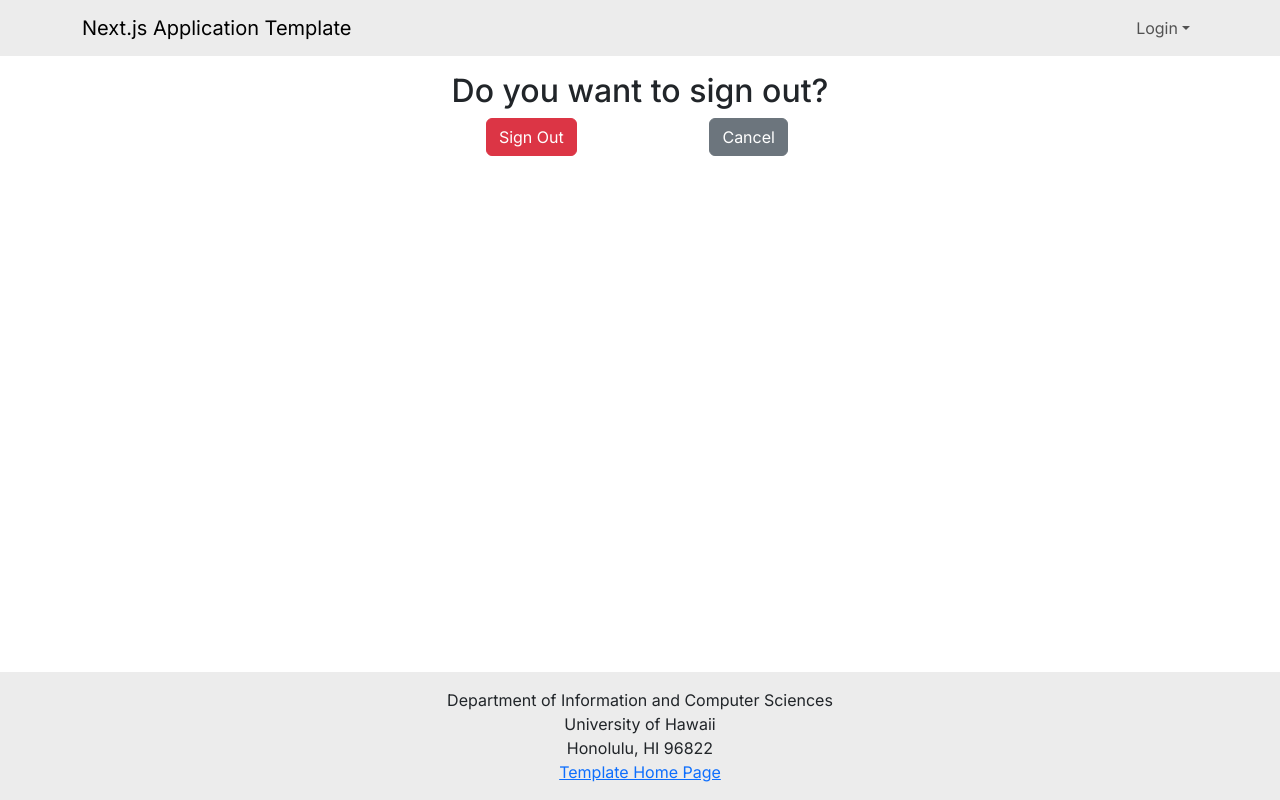
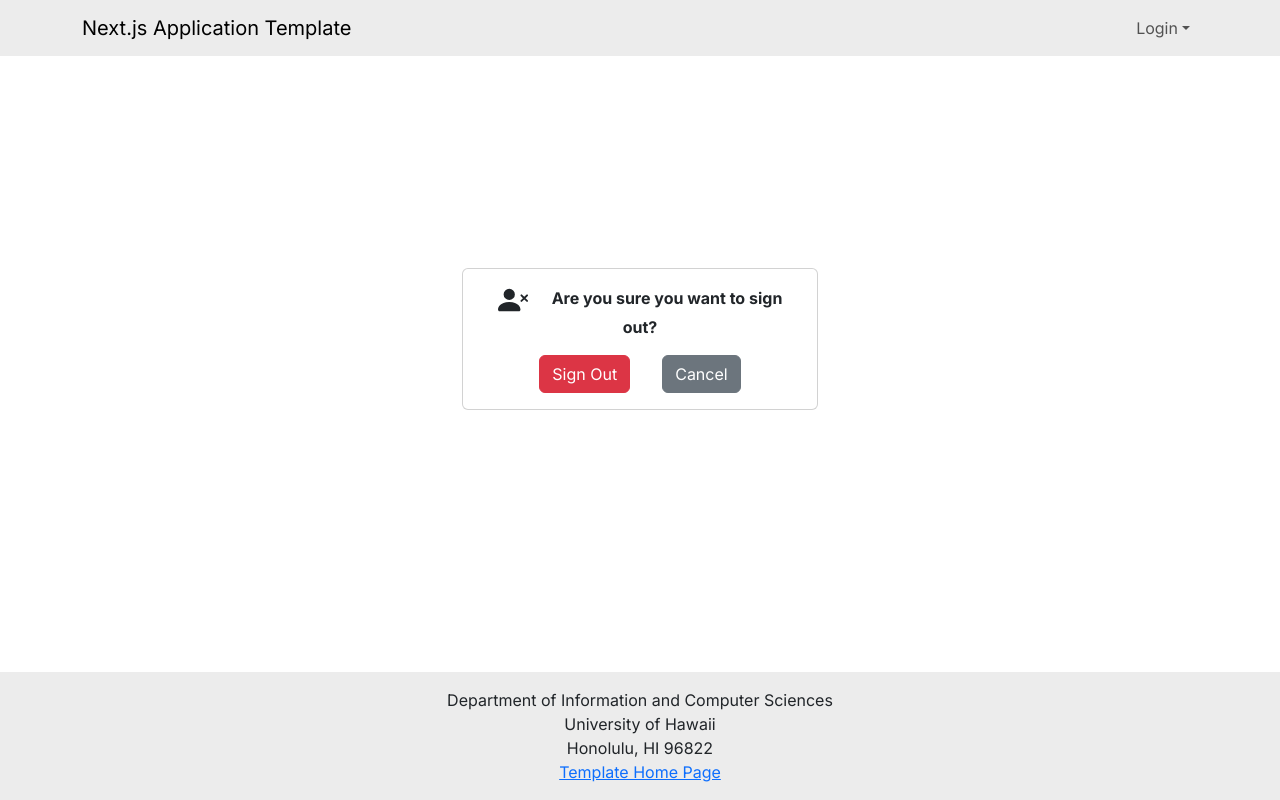
Before and after one commit to icastro808/dear-sunshine-, a Next.js app: page /auth/signout in a window 1280 px wide. Built offline with nearby package versions, Linux system fonts and the light colour scheme; no server answers.

Commit message:
Update SignOut Page

```diff
--- a/src/app/auth/signout/page.tsx
+++ b/src/app/auth/signout/page.tsx
@@ -1,27 +1,32 @@
 'use client';
 
 import { signOut } from 'next-auth/react';
-import { Button, Col, Row } from 'react-bootstrap';
+import { Container, Button, Col, Row, Card } from 'react-bootstrap';
+import { PersonXFill } from 'react-bootstrap-icons';
 
 /** After the user clicks the "SignOut" link in the NavBar, log them out and display this page. */
 const SignOut = () => (
-  <Col id="signout-page" className="text-center py-3">
-    <h2>Do you want to sign out?</h2>
-    <Row>
-      <Col xs={4} />
-      <Col>
-        <Button variant="danger" onClick={() => signOut({ callbackUrl: '/', redirect: true })}>
-          Sign Out
-        </Button>
+  <Container className="vh-100">
+    <Row className="justify-content-center align-items-center h-100">
+      <Col xs={10} md={6} lg={4} id="signout-page" className="text-center" style={{ marginTop: '-50px' }}>
+        <Card>
+          <Card.Body>
+            <Card.Text>
+              <PersonXFill size="30px" className="me-4" />
+              <strong>Are you sure you want to sign out?</strong>
+            </Card.Text>
+
+            <Button className="me-3" variant="danger" onClick={() => signOut({ callbackUrl: '/', redirect: true })}>
+              Sign Out
+            </Button>
+            <Button className="ms-3" variant="secondary" href="/">
+              Cancel
+            </Button>
+          </Card.Body>
+        </Card>
       </Col>
-      <Col>
-        <Button variant="secondary" href="/">
-          Cancel
-        </Button>
-      </Col>
-      <Col xs={4} />
     </Row>
-  </Col>
+  </Container>
 );
 
 export default SignOut;
```
